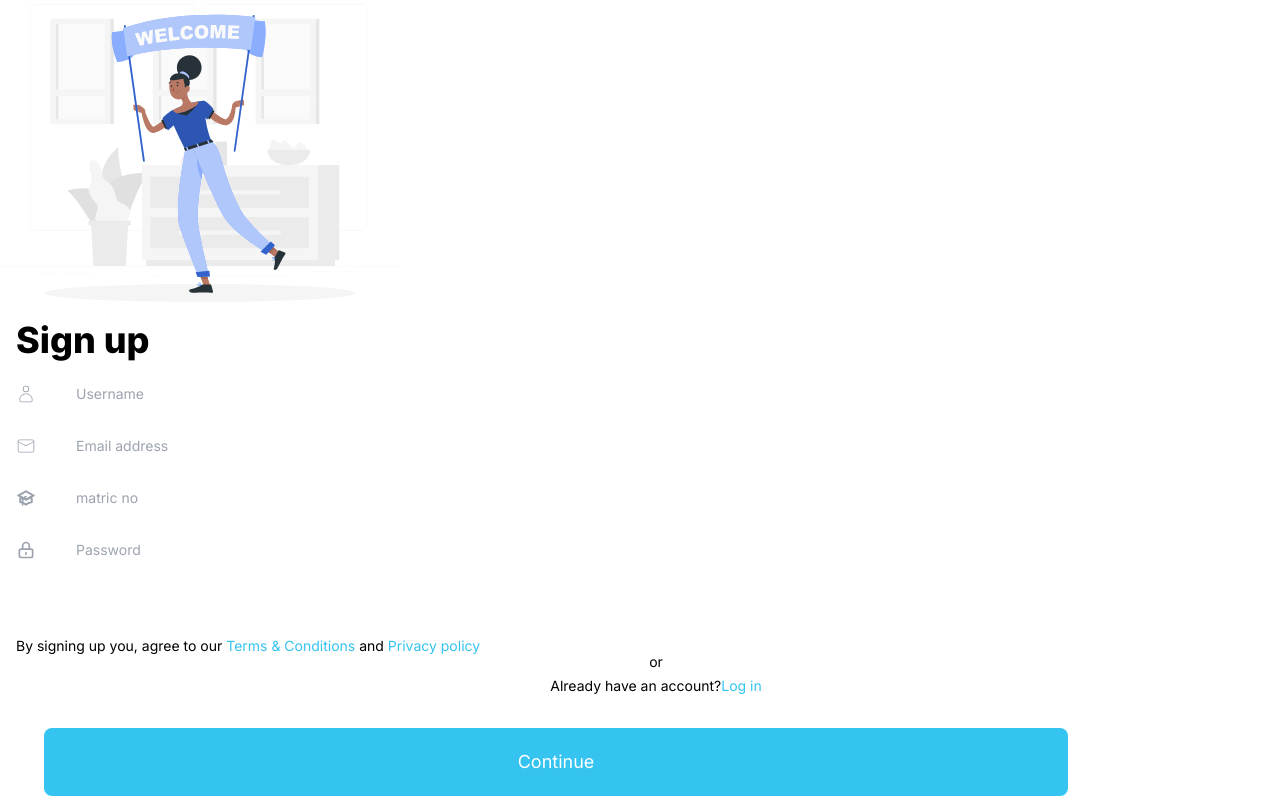
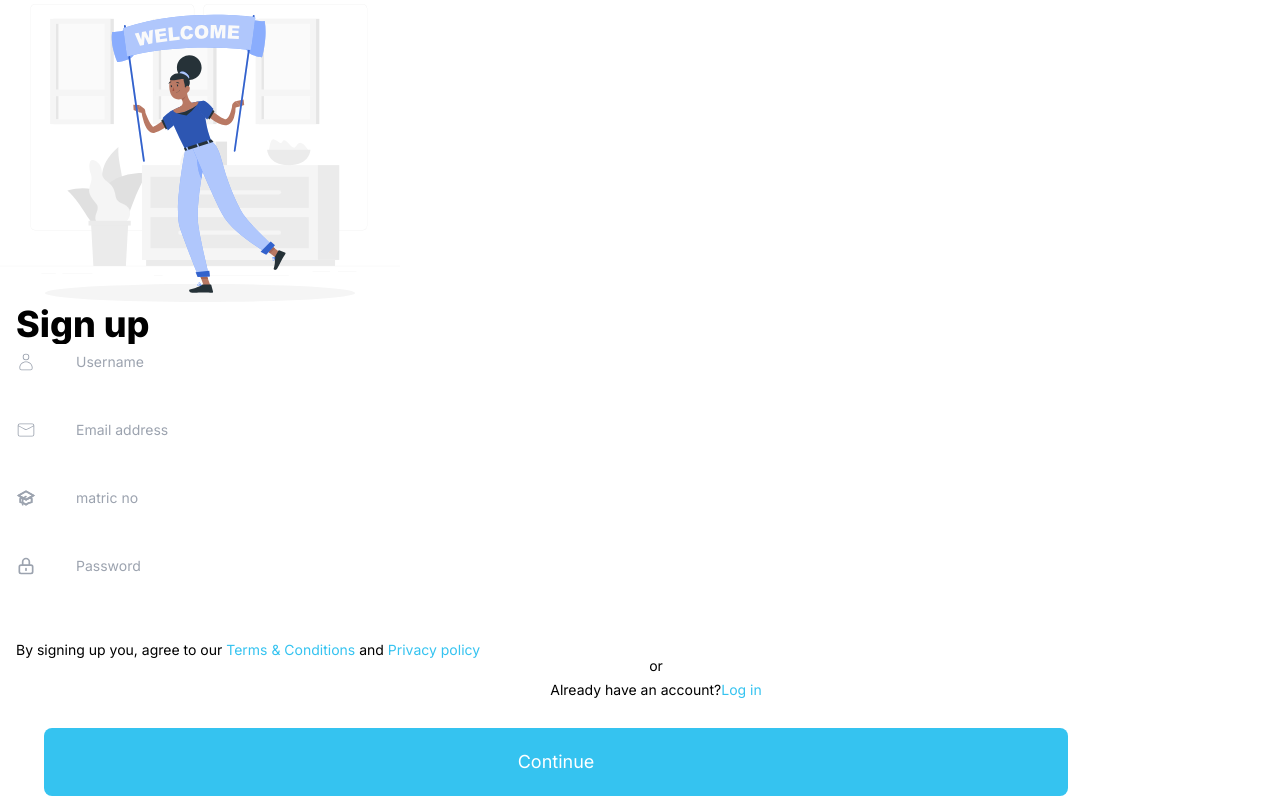
Before and after one commit to Layenull/attendr, a Next.js app: page /Signup in a window 1280 px wide. Built offline with nearby package versions, Linux system fonts and the light colour scheme.

Commit message:
made ui changes to the login and signup form

```diff
--- a/pages/Signup.js
+++ b/pages/Signup.js
@@ -43,11 +43,11 @@ export default function Signup() {
 
 
             <div className='flex flex-col relative  left-4 '>
-                <h1 className='relative bottom-20 font-extrabold text-4xl '>Sign up </h1>
+                <h1 className='relative bottom-24 font-extrabold text-4xl '>Sign up </h1>
 
 
                 <form onSubmit={handleSignUp}>
-                    <div className='flex flex-col relative bottom-14 space-y-8 '>
+                    <div className='flex flex-col relative bottom-24 space-y-8 '>
 
                         <div className="">
                             <label htmlFor="username" className="sr-only">
@@ -64,7 +64,7 @@ export default function Signup() {
                                     id="username"
                                     value={userName}
                                     onChange={(e) => setUserName(e.target.value)}
-                                    className="block pl-10 sm:text-sm border-none "
+                                    className="block pl-10 sm:text-sm border-none py-2 w-auto "
                                     placeholder="Username"
                                     required
                                 />
@@ -87,7 +87,7 @@ export default function Signup() {
                                     id="email"
                                     value={email}
                                     onChange={(e) => setEmail(e.target.value)}
-                                    className="block pl-10 sm:text-sm border-none "
+                                    className="block pl-10 sm:text-sm border-none py-2 w-auto"
                                     placeholder="Email address"
                                     required
                                 />
@@ -109,7 +109,7 @@ export default function Signup() {
                                     id="matric-no"
                                     value={matricNo}
                                     onChange={(e) => setMatricNo(e.target.value)}
-                                    className="focus:ring-indigo-500 focus:border-indigo-500 block pl-10 sm:text-sm border-none  "
+                                    className="block pl-10 sm:text-sm border-none  py-2 w-auto"
                                     placeholder="matric no"
                                     required
                                 />
@@ -132,7 +132,7 @@ export default function Signup() {
                                     id="password"
                                     value={password}
                                     onChange={(e) => setPassword(e.target.value)}
-                                    className="focus:ring-indigo-500 focus:border-indigo-500 block pl-10 sm:text-sm border-none "
+                                    className=" block pl-10 sm:text-sm border-none py-2 w-auto "
                                     placeholder="Password"
                                     required
                                 />
@@ -148,7 +148,7 @@ export default function Signup() {
                     )}
 
 
-                    <div className='flex flex-col text-sm pt-5 pb-8'>
+                    <div className='flex flex-col text-sm relative bottom-10 '>
                         <p>By signing up you, agree to our <span className='text-customBlue' >Terms & Conditions</span> and <span className='text-customBlue'>Privacy policy</span>
                         </p>
 
@@ -167,7 +167,7 @@ export default function Signup() {
                     </div>
 
 
-                    <div className='relative left-7'>
+                    <div className='relative bottom-3 left-7'>
                         <div>
 
                             <button type="submit" className=" border-none bg-customBlue w-4/5 py-5 rounded-lg text-white text-lg ">
--- a/pages/loginForm.js
+++ b/pages/loginForm.js
@@ -70,9 +70,9 @@ export default function LoginForm() {
 
 
                 <form onSubmit={handleLogin}>
-                    <div className="mb-4">
+                    <div className=" mb-11">
                         <label htmlFor="username" className="sr-only">
-                            Email
+                            Username
                         </label>
                         <div className="relative ">
                             <div className="absolute inset-y-0 left-0 pl-3 flex items-center pointer-events-none">
@@ -84,19 +84,21 @@ export default function LoginForm() {
                                 id="username"
                                 value={userName}
                                 onChange={(e) => setUserName(e.target.value)}
-                                className="block pl-10 sm:text-sm border-none"
+                                className="block pl-10 sm:text-sm border-none py-2 w-auto"
                                 placeholder="username"
                                 required
                             />
                         </div>
                     </div>
+
+
                     <div className="mb-4">
-                        <label htmlFor="password" className="sr-only">
+                        <label htmlFor="username" className="sr-only">
                             Password
                         </label>
-                        <div className="relative top-8 ">
-                            <div className=" absolute inset-y-0 left-0 pl-3 flex items-center pointer-events-none">
-                                <HiOutlineLockClosed className=" relative right-3 h-5 w-5 text-gray-400" aria-hidden="true" />
+                        <div className="relative  ">
+                            <div className="absolute inset-y-0 left-0 pl-3 flex items-center pointer-events-none">
+                                < HiOutlineLockClosed className=" relative right-3 h-5 w-5 text-gray-400" aria-hidden="true" />
                             </div>
                             <input
                                 type="password"
@@ -104,18 +106,20 @@ export default function LoginForm() {
                                 id="password"
                                 value={password}
                                 onChange={(e) => setPassword(e.target.value)}
-                                className="focus:ring-indigo-500 focus:border-indigo-500 block pl-10 sm:text-sm border-none "
+                                className="block pl-10 sm:text-sm border-none py-2 w-auto"
                                 placeholder="Password"
                                 required
                             />
                         </div>
                     </div>
+
+
                     {error && (
                         <div className=" relative top-8 text-red-500">
                             {error}
                         </div>
                     )}
-                    <div className=' relative flex left-7 pt-40'>
+                    <div className=' relative flex left-7 pt-32'>
                         {/* <div className=' relative flex justify-center top-28  py-20'> */}
 
                         <button type="submit" className=" border-none bg-customBlue w-4/5 py-5 rounded-lg text-white text-lg ">
```
